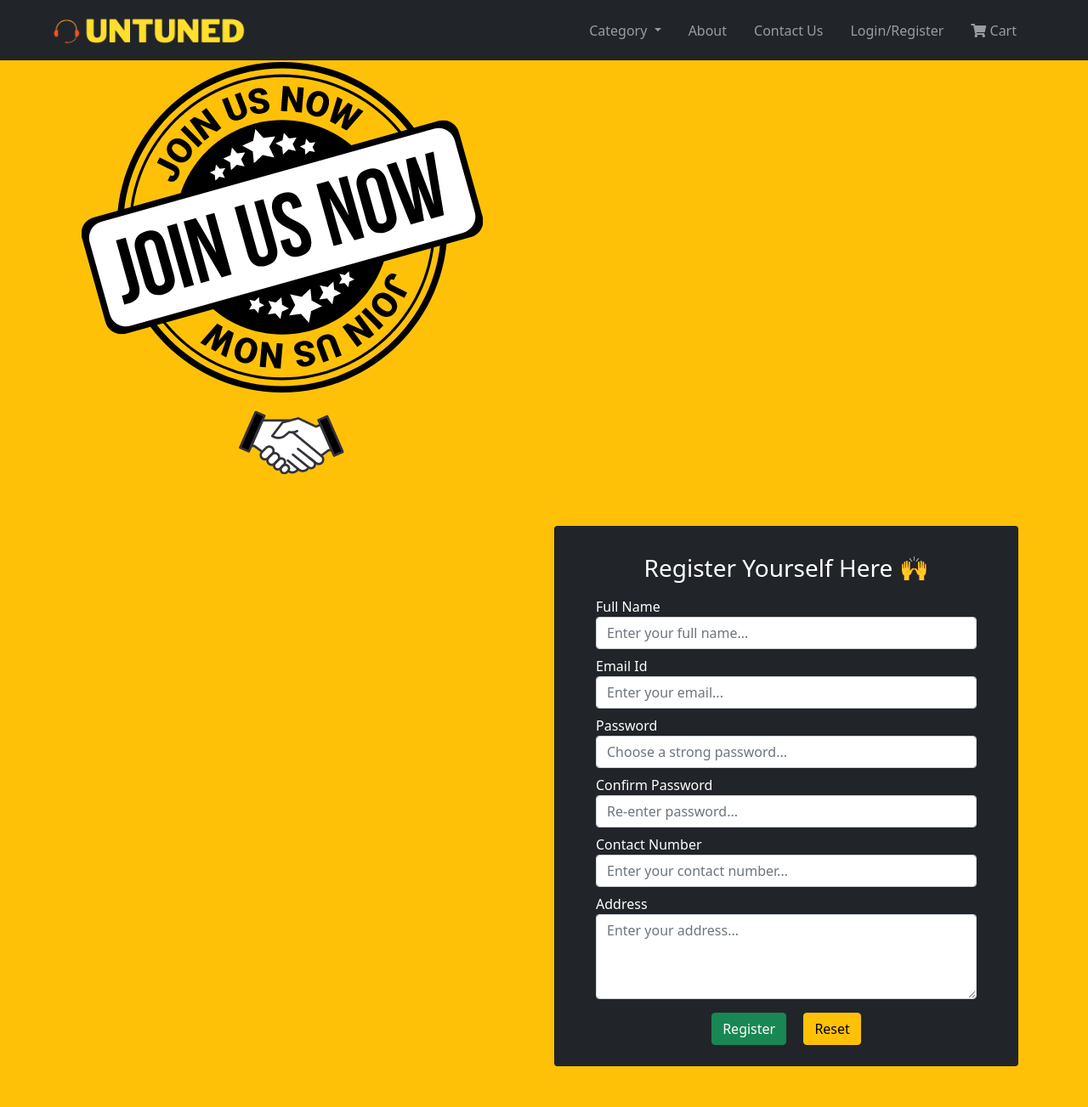
After one commit to Fanatic-Coders/UnTuned, a Flask app: template templates/register.html in a window 1280 px wide. The commit adds this page. Shown: the whole page at 85% size. Run offline with Flask 2, Linux system fonts and the light colour scheme; the template is opened without the code that fills it, so the values that code supplies are empty.

Commit message:
added registration form

```diff
--- /dev/null
+++ b/app.py
@@ -0,0 +1,37 @@
+from flask import Flask, render_template
+
+app = Flask(__name__)
+
+
+@app.route('/')
+def home():
+    return render_template('index.html')
+
+
+@app.route('/about')
+def about():
+    return render_template('about.html')
+
+
+@app.route('/login')
+def login():
+    return render_template('register.html')
+
+
+@app.route('/register')
+def register():
+    return render_template('register.html')
+
+
+@app.route('/contact')
+def contact():
+    return render_template('contact.html')
+
+
+@app.route('/cart')
+def cart():
+    return render_template('cart.html')
+
+
+if __name__ == '__main__':
+    app.run(debug=True)
--- /dev/null
+++ b/templates/about.html
@@ -0,0 +1 @@
+{% extends 'base.html' %}
--- a/index.html
+++ b/templates/base.html
@@ -11,10 +11,12 @@
     <link rel="stylesheet" href="https://cdnjs.cloudflare.com/ajax/libs/font-awesome/5.15.3/css/all.min.css"
         integrity="sha512-iBBXm8fW90+nuLcSKlbmrPcLa0OT92xO1BIsZ+ywDWZCvqsWgccV3gFoRBv0z+8dLJgyAHIhR35VZc2oM/gI1w=="
         crossorigin="anonymous" referrerpolicy="no-referrer" />
-    <link rel="stylesheet" href="/style.css">
+    <link rel="stylesheet" href=" {{ url_for('static' , filename='css/style.css')}} ">
 
     <title>
-        Untuned
+        {% block title %}
+
+        {% endblock title %}
     </title>
 </head>
 
@@ -22,7 +24,7 @@
     <nav class="navbar navbar-expand-lg navbar-dark bg-dark">
         <div class="container-fluid mx-5">
             <a class="navbar-brand" href="/">
-                <img src="/images/logo.png" alt="Untuned Logo" style="height:45px; width:auto; padding:0 ; margin: 0;">
+                <img src="{{ url_for('static' , filename='images/logo.png')}}" alt="Untuned Logo" style="height:45px; width:auto; padding:0 ; margin: 0;">
             </a>
             <button class="navbar-toggler" type="button" data-bs-toggle="collapse"
                 data-bs-target="#navbarSupportedContent" aria-controls="navbarSupportedContent" aria-expanded="false"
@@ -44,26 +46,25 @@
                         </ul>
                     </li>
                     <li class="nav-item active mx-2">
-                            <a class="nav-link" href="#about">About</a>
+                        <a class="nav-link" href="/about">About</a>
                     </li>
                     <li class="nav-item active mx-2">
-                            <a class="nav-link" href="#contact">Contact Us</a>
+                        <a class="nav-link" href="/contact">Contact Us</a>
                     </li>
                     <li class="nav-item active mx-2">
-                            <a class="nav-link" href="#login">Login/Register</a>
+                        <a class="nav-link" href="/login">Login/Register</a>
                     </li>
                     <li class="nav-item active mx-2">
-                            <a class="nav-link fa-cart" href="#cart"><i class="fas fa-shopping-cart"></i> Cart</a>
+                        <a class="nav-link fa-cart" href="/cart"><i class="fas fa-shopping-cart"></i> Cart</a>
                     </li>
                 </ul>
-                <!-- <form class="d-flex">
-                    <input class="form-control me-2" type="search" placeholder="Search" aria-label="Search">
-                    <button class="btn btn-outline-success" type="submit">Search</button>
-                </form> -->
             </div>
         </div>
     </nav>
-    <script src="/script.js"></script>
+    {% block body %}
+
+    {% endblock body %}
+    <script src=" {{ url_for('static' , filename='js/script.js')}} "></script>
     <script src="https://cdn.jsdelivr.net/npm/bootstrap@5.0.2/dist/js/bootstrap.bundle.min.js"
         integrity="sha384-MrcW6ZMFYlzcLA8Nl+NtUVF0sA7MsXsP1UyJoMp4YLEuNSfAP+JcXn/tWtIaxVXM"
         crossorigin="anonymous"></script>
--- /dev/null
+++ b/templates/cart.html
@@ -0,0 +1 @@
+{% extends 'base.html' %}
--- /dev/null
+++ b/templates/contact.html
@@ -0,0 +1 @@
+{% extends 'base.html' %}
--- /dev/null
+++ b/templates/login.html
@@ -0,0 +1 @@
+{% extends 'base.html' %}
--- /dev/null
+++ b/templates/register.html
@@ -0,0 +1,66 @@
+{% extends 'base.html' %}
+
+{% block body %}
+<div class="bg-warning">
+    <div class="container">
+        <div class="col-md-6">
+            <img src="{{ url_for('static' , filename='images/reg-logo.png')}}" alt="Registration Logo"
+                style=" height:auto ; width:auto ; padding:0 ; margin: 0;">
+        </div>
+        <div class="row py-5">
+            <div class="col-md-6 offset-md-6">
+                <div class="card bg-dark text-white">
+                    <div class="card-body px-5">
+
+                        <h3 class="text-center my-3">Register Yourself Here 🙌</h3>
+
+                        <form action="RegisterServlet" method="POST">
+
+                            <div class="form-group my-2">
+                                <label for="name">Full Name</label>
+                                <input name="name" type="text" class="form-control" id="name"
+                                    aria-describedby="emailHelp" placeholder="Enter your full name..." required />
+                            </div>
+
+                            <div class="form-group my-2">
+                                <label for="email">Email Id</label>
+                                <input name="email" type="email" class="form-control" id="email"
+                                    aria-describedby="emailHelp" placeholder="Enter your email..." required />
+                            </div>
+
+                            <div class="form-group my-2">
+                                <label for="password">Password</label>
+                                <input name="password" type="password" class="form-control" id="password"
+                                    aria-describedby="emailHelp" placeholder="Choose a strong password..." required />
+                            </div>
+
+                            <div class="form-group my-2">
+                                <label for="cpassword">Confirm Password</label>
+                                <input name="cpassword" type="password" class="form-control" id="cpassword"
+                                    aria-describedby="emailHelp" placeholder="Re-enter password..." required />
+                            </div>
+
+                            <div class="form-group my-2">
+                                <label for="phone">Contact Number</label>
+                                <input name="phone" type="number" class="form-control" id="phone"
+                                    aria-describedby="emailHelp" placeholder="Enter your contact number..."
+                                    required="/">
+                            </div>
+
+                            <div class="form-group my-2">
+                                <label for="phone">Address</label>
+                                <textarea name="address" style="height: 100px;" class="form-control"
+                                    placeholder="Enter your address..." required></textarea>
+                            </div>
+
+                            <div class="container text-center py-2">
+                                <button type="submit" class="btn btn-success mx-2">Register</button>
+                                <button type="reset" class="btn btn-warning mx-2">Reset</button>
+                            </div>
+                        </form>
+                    </div>
+                </div>
+            </div>
+        </div>
+    </div>
+    {% endblock body %}
```
Also changed, not shown: base.html (deleted, +0 -33 lines), templates/index.html (added, +11 -0 lines), static/css/style.css (renamed from style.css), static/images/logo.png (renamed from images/logo.png), static/images/reg-logo.png (added), static/js/script.js (added). Lines whose indentation alone changed are shown as unchanged.
